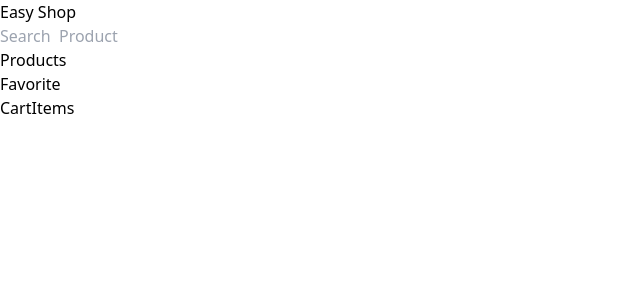
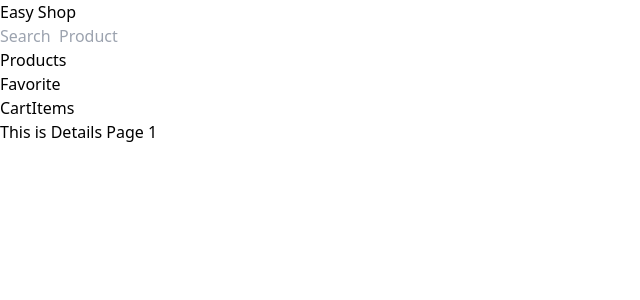
Before and after one commit to HtetWaiYan7191/easy-shop, a React (Vite) app in the folder easy-shop/: page /details/1 in a window 1280 px wide. Shown: the top 300 px of the page, without its empty margins (0-640 px from the left). Built offline with nearby package versions, Linux system fonts and the light colour scheme.

Commit message:
Update Details component

```diff
--- a/easy-shop/src/App.jsx
+++ b/easy-shop/src/App.jsx
@@ -3,6 +3,7 @@ import { Routes, Route } from 'react-router-dom';
 import ProductsContainer from './pages/ProductsContainer';
 import FavoriteItems from './pages/FavoriteItems';
 import CartItems from './pages/CartItems';
+import Details from './components/Details';
 
 
 const App = () => {
@@ -11,7 +12,7 @@ const App = () => {
       <Route path='/' element={<ProductsContainer/>}></Route>
       <Route path='/favorite' element={<FavoriteItems/>}></Route>
       <Route path='/cartItems' element={<CartItems/>}></Route>
-      <Route path='/details'></Route>
+      <Route path='/details/:product' element={<Details/>}></Route>
     </Routes>
   )
 }
--- a/easy-shop/src/components/Details.jsx
+++ b/easy-shop/src/components/Details.jsx
@@ -1,9 +1,11 @@
 import React from 'react'
+import { useParams } from 'react-router-dom'
 
 const Details = () => {
+  const { product } = useParams();
   return (
     <div>
-
+      This is Details Page {product}
     </div>
   )
 }
```
